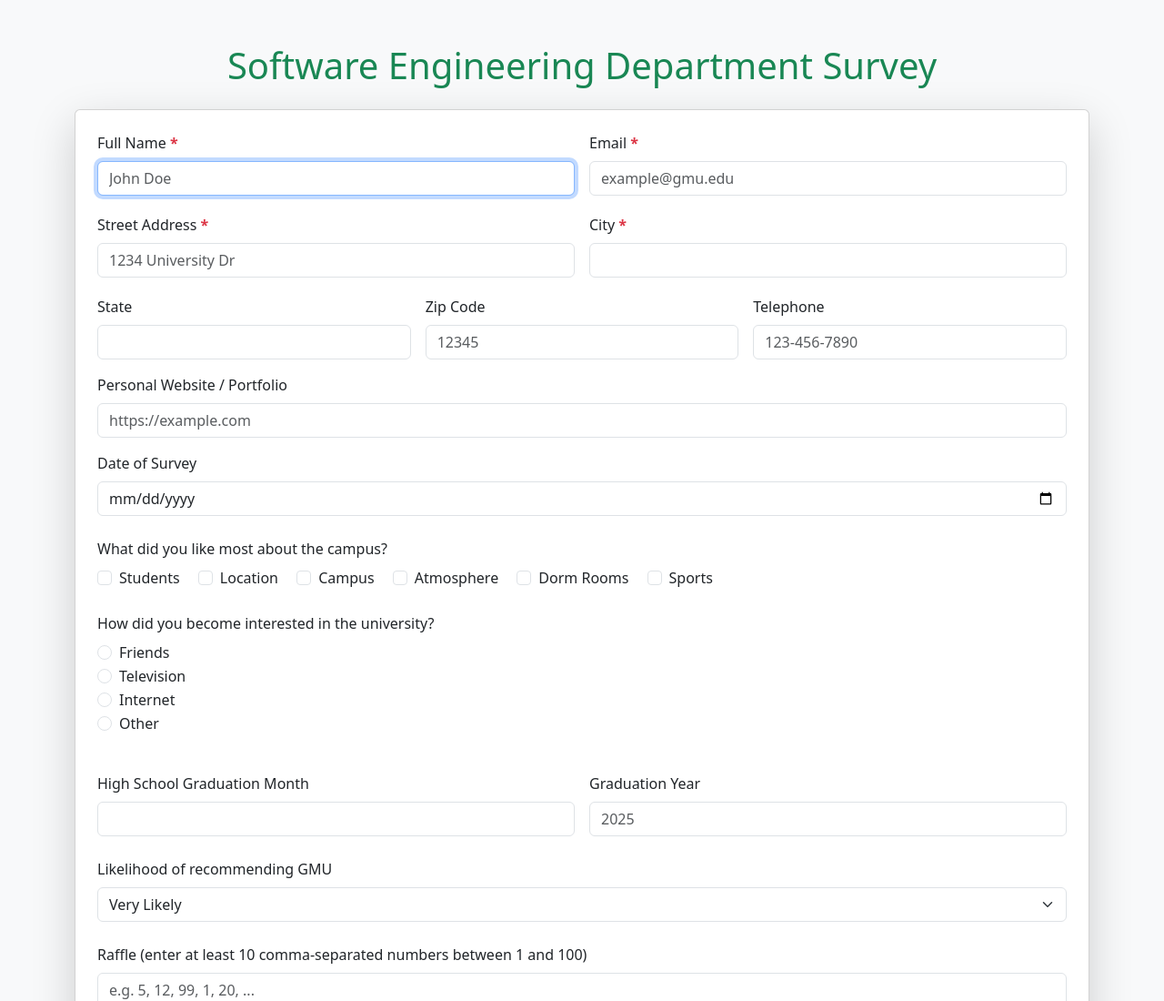
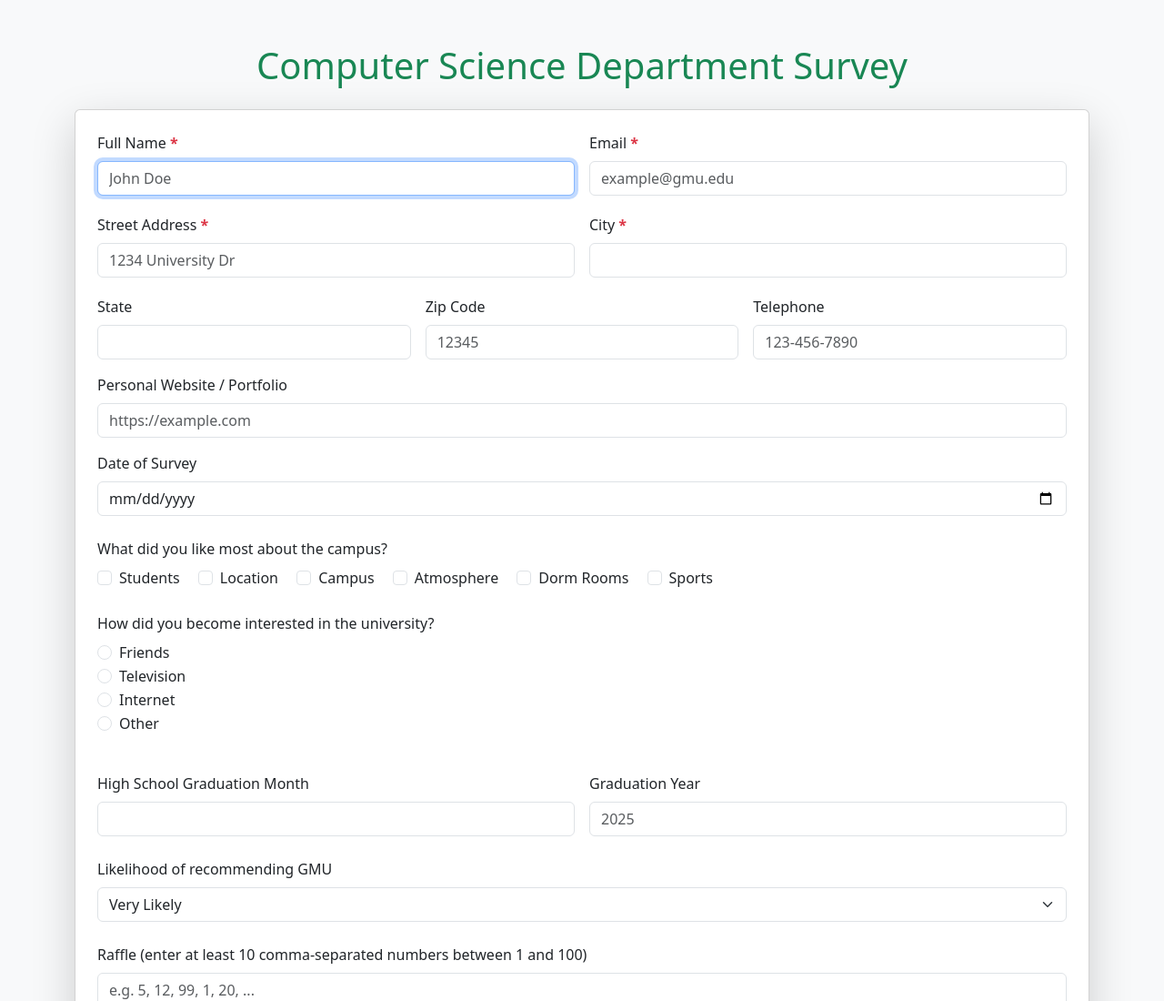
Before and after one commit to anusha2972/swe645hw2, a plain HTML site: page index.html in a window 1280 px wide. Shown: the top 1100 px of the page at 91% size. Drawn offline with nearby package versions, Linux system fonts and the light colour scheme.

Commit message:
change in heading to computer science

```diff
--- a/index.html
+++ b/index.html
@@ -13,7 +13,7 @@
   <body class="bg-light">
     <div class="container my-5">
       <h1 class="text-success text-center mb-4">
-        Software Engineering Department Survey
+        Computer Science Department Survey
       </h1>
 
       <form
```
